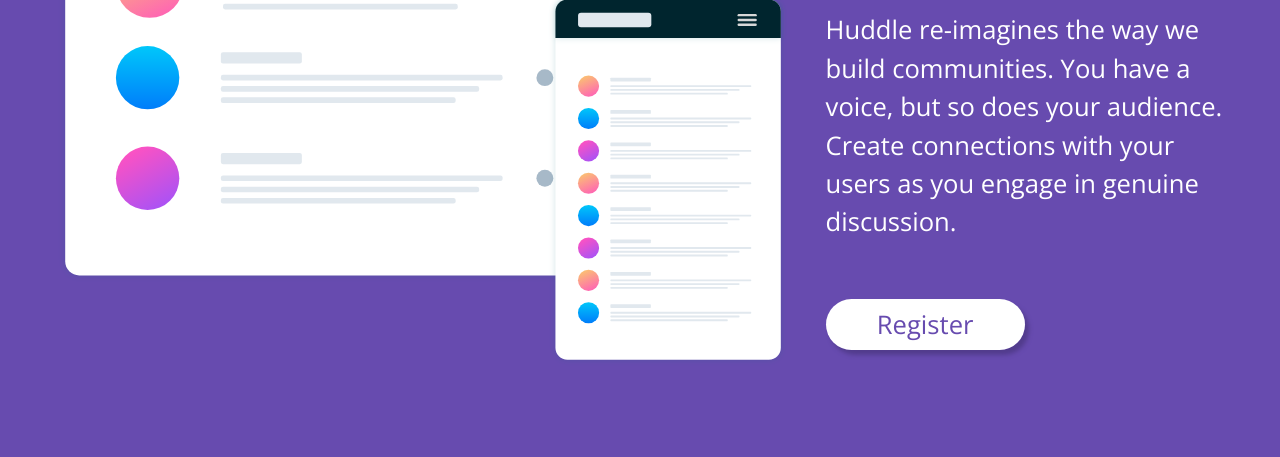
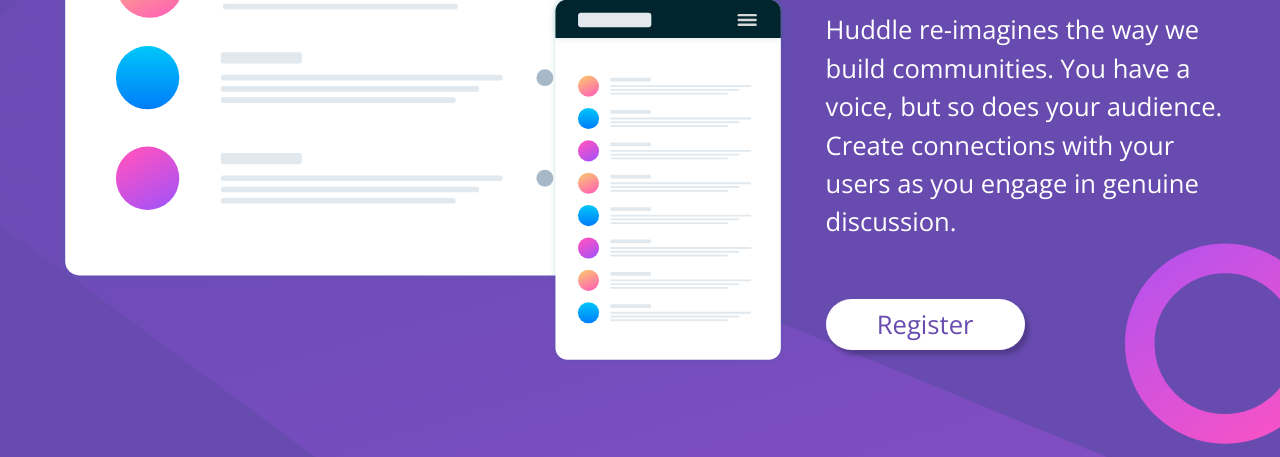
Before and after one commit to f-lajoc/Huddle-landing-page, a plain HTML site: page index.html in a window 1280 px wide. Shown: the part 636-1093 px from the top of the page. Drawn offline with nearby package versions, Linux system fonts and the light colour scheme.

Commit message:
Update style.css

```diff
--- a/css/style.css
+++ b/css/style.css
@@ -10,7 +10,7 @@
     }
 
  body{
-    background: var(--violet) url("images/bg-mobile.svg") no-repeat;
+    background: var(--violet) url("/images/bg-mobile.svg") no-repeat;
     background-size: contain;
     color: white;
     font-family: 'Open Sans', sans-serif;
@@ -113,7 +113,7 @@
 @media only screen and (min-width: 600px){
 
  body{
-    background: var(--violet) url("images/bg-desktop.svg") no-repeat;
+    background: var(--violet) url("/images/bg-desktop.svg") no-repeat;
     background-size: cover;
     font-size: 3vw;
     margin: 0.5em 1.5em 1em;
```
